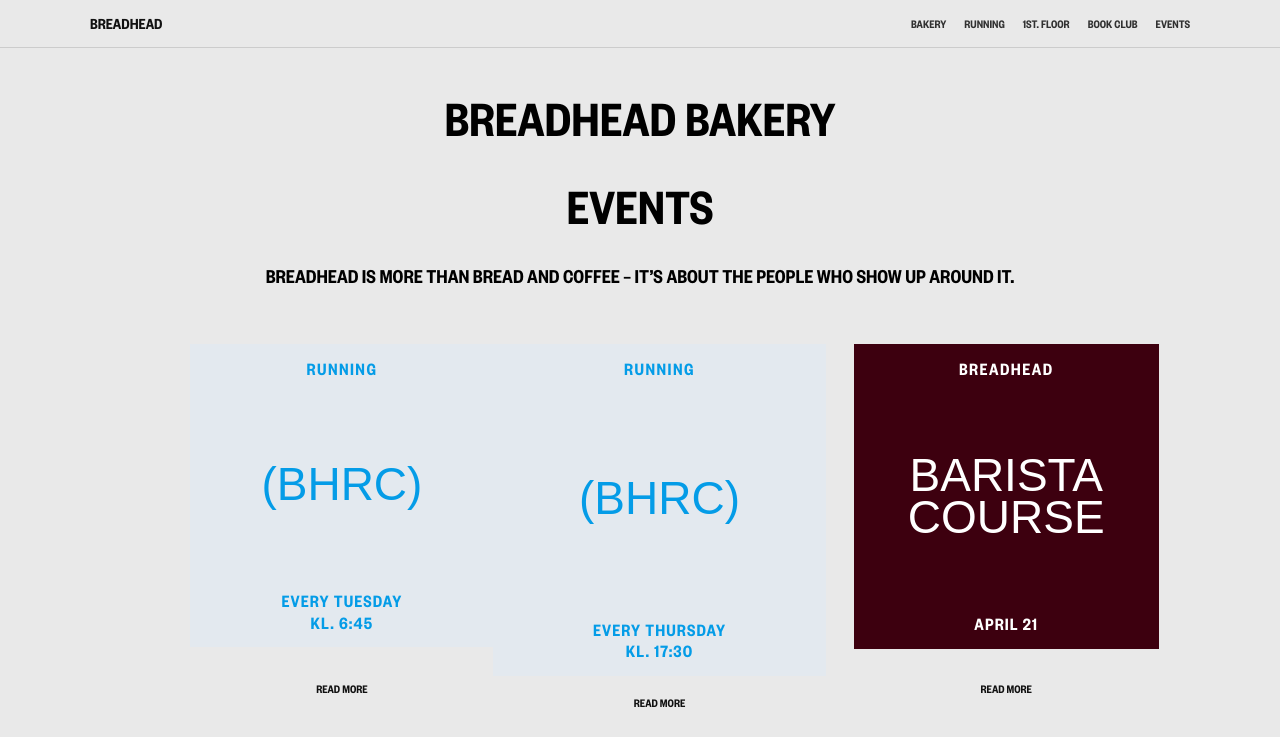
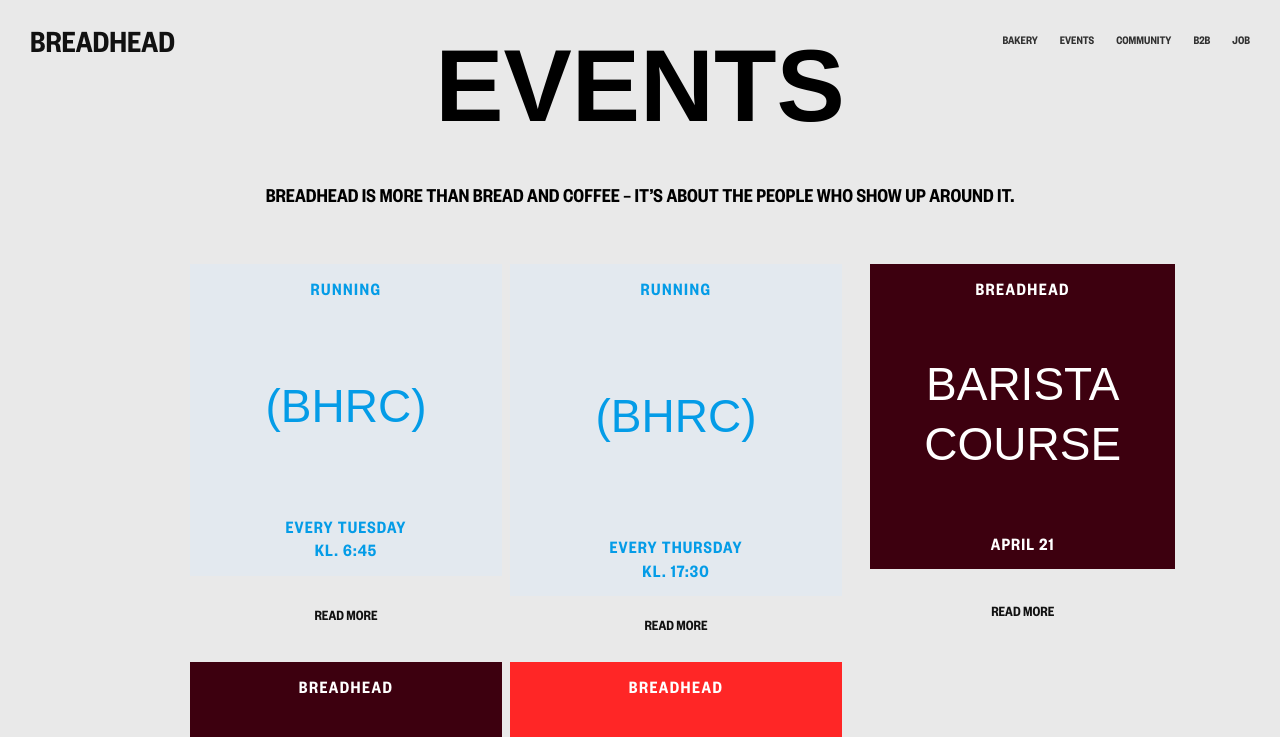
Before and after one commit to camillakthomsen/breadheadapp, a React (Create React App) app: page /events in a window 1280 px wide. Shown: the top 737 px of the page. Built offline with nearby package versions, Linux system fonts and the light colour scheme; a web font is replaced by a local one.

Commit message:
Ændringer for 19/4

```diff
--- a/src/components/NavBar.js
+++ b/src/components/NavBar.js
@@ -9,11 +9,19 @@
         <NavLink to="/" className="navBrand">BREADHEAD</NavLink>
 
         <nav className="navDesktop">
-          <NavLink to="/homebakery">BAKERY</NavLink>
-          <NavLink to="/homerunning">RUNNING</NavLink>
-          <NavLink to="/firstfloorinfo">1ST. FLOOR</NavLink>
-          <NavLink to="/bookclubinfo">BOOK CLUB</NavLink>
-          <NavLink to="/events">EVENTS</NavLink>
+
+          <NavLink to="/homebakery">Bakery</NavLink>
+          <NavLink to="/events">Events</NavLink>
+        <div className="dropdown"><span>Community</span>
+            <div className="dropdownMenu">
+                <NavLink to="/homerunning">Running</NavLink>
+                <NavLink to="/bookclubinfo">Book Club</NavLink>
+                <NavLink to="/firstfloorinfo">1st Floor</NavLink>
+            </div>
+        </div>
+
+          <NavLink to="/bakery2business">B2B</NavLink>
+          <NavLink to="/job">Job</NavLink>
         </nav>
 
         {/* din eksisterende burger */}
--- a/src/components/bakery/BaristaCourse.js
+++ b/src/components/bakery/BaristaCourse.js
@@ -7,6 +7,8 @@
   return (
     <div className="infoPage">
       <div className="infoContainer">
+        <br />
+        <br />
         {/* H1 (Bubble) */}
         <h1 className="infoHero">BARISTA COURSE</h1>
 
--- a/src/components/bakery/Events.js
+++ b/src/components/bakery/Events.js
@@ -63,8 +63,7 @@
 
   return (
   <div className="eventsPage">
-    <h1 className="eventsHeader">BREADHEAD BAKERY</h1>
-    <h1 className="eventsHeader">EVENTS</h1>
+    <h1 className="infoHero">EVENTS</h1>
 
     {/* TEXT BEFORE GRID */}
     <h2 className="eventsIntro">
--- a/src/components/bakery/SourdoughCourse.js
+++ b/src/components/bakery/SourdoughCourse.js
@@ -7,6 +7,8 @@
   return (
     <div className="infoPage">
       <div className="infoContainer">
+        <br />
+        <br />
         {/* H1 (Bubble) */}
         <h1 className="infoHero">SOURDOUGH COURSE</h1>
 
--- a/src/components/bakery/bakeryinfo.js
+++ b/src/components/bakery/bakeryinfo.js
@@ -10,8 +10,8 @@
   return (
     <section className="infoPage">
       <div className="infoContainer">
-        <h1 className="infoH1">BREADHEAD BAKERY</h1>
-
+        <br />
+        <br />
         <h2 className="infoHero">GOOD BREAD<br />GOOD CITY</h2>
 
         <p className="infoText">
--- a/src/components/bookclub/bookclubinfo.js
+++ b/src/components/bookclub/bookclubinfo.js
@@ -8,7 +8,8 @@
   return (
     <div className="infoPage bookInfoBg">
       <div className="infoContainer">
-
+        <br />
+        <br />
         <h2 className="infoHero">BOOK CLUB</h2>
 
         <p className="infoText bookInfoText">
--- a/src/components/firstfloor/firstfloorinfo.js
+++ b/src/components/firstfloor/firstfloorinfo.js
@@ -8,6 +8,8 @@
   return (
     <div className="infoPage">
       <div className="infoContainer">
+        <br />
+        <br />
         <h1 className="infoHero">1ST. FLOOR</h1>
 
         {/* Section */}
@@ -47,13 +49,6 @@
           FOOD, CRAFT AND THE CITY WE’RE PART OF. OTHER TIMES THE SPACE IS YOURS.
         </p>
 
-        <h2 className="infoSectionTitle">BOOK FOR PRIVATE EVENTS</h2>
-        <p className="infoText">
-          BREADHEAD 1ST FLOOR CAN ALSO BE BOOKED FOR PRIVATE DINNERS,
-          CELEBRATIONS, TALKS OR GATHERINGS - A PLACE TO BRING YOUR OWN PEOPLE
-          TOGETHER IN CALM AND CONSIDERED SURROUNDINGS.
-        </p>
-
         {/* Gallery */}
         <div className="infoGallery">
           <img src={firstfloor1} alt="Breadhead 1st floor 1" />
--- a/src/components/running/runninginfo.js
+++ b/src/components/running/runninginfo.js
@@ -7,11 +7,8 @@
   return (
     <div className="infoPage runningInfoBg">
       <div className="infoContainer">
-        <h1 className="infoH1">
-          BREADHEAD
-          <br />
-          RUNNING CLUB
-        </h1>
+        <br />
+        <br />
 
         <h2 className="runningInfoH2">(BHRC)</h2>
 
--- a/src/style/events.css
+++ b/src/style/events.css
@@ -47,7 +47,7 @@
   text-transform: uppercase;
   max-width: 900px;
   margin: 0 auto 40px;
-  line-height: 1.2;
+  line-height: 1.3;
 }
 
 /* instagram grid */
@@ -109,7 +109,7 @@
 .eventTileHero{
   font-family: var(--heroFont, "ABCStefan-BubbleTight"), sans-serif;
   font-size: 46px;
-  line-height: 0.92;
+  line-height: 1.3;
   text-transform: uppercase;
   text-align: center;
 
@@ -129,7 +129,7 @@
   text-transform: uppercase;
   letter-spacing: 0.06em;
   font-size: 18px;
-  line-height: 1.2;
+  line-height: 1.3;
 }
 
 .eventsIntro {
@@ -151,7 +151,7 @@
 
   font-family: "FoundersSemibold", sans-serif;
   font-weight: 400;
-  font-size: 12px;
+  font-size:clamp(0.90rem,1.15vw,1.2rem);
 
   color: #111;
   text-decoration: none;
@@ -174,7 +174,7 @@
   max-width: 900px;
   margin: 0 auto 18px;
   text-transform: uppercase;
-  font-size: clamp(0.90rem, 1.15vw, 1.2rem);
-  line-height: 1.35;
+  font-size:clamp(0.90rem,1.15vw,1.2rem);
+  line-height: 1.3;
   font-weight: 400;
 }
--- a/src/style/info.css
+++ b/src/style/info.css
@@ -46,7 +46,7 @@
 
 .infoHero {
   font-family: "BubbleTight", sans-serif;
-  font-size: clamp(4rem, 10vw, 9rem);
+  font-size: clamp(3rem, 8vw, 7rem);
   line-height: 0.9;
   text-transform: uppercase;
   margin: 0 0 50px;
@@ -62,7 +62,7 @@
 
 .infoText {
   font-family: "FoundersRegular", sans-serif;
-  font-size: clamp(0.90rem, 1.15vw, 1.2rem);
+  font-size:clamp(0.90rem,1.15vw,1.2rem);
   line-height: 1.3;
   text-transform: uppercase;
   max-width: 900px;
@@ -101,7 +101,7 @@
 
 /* ===== Bookclub page only ===== */
 .bookInfoBg {
-  background: #b6a6e7; /* lilla */
+  background: #d9d9d9; /* lilla */
   color: #000000;         /* gør tekst hvid som på billedet */
 }
 
@@ -158,10 +158,11 @@
 }
 
 .courseIntroText {
-  font-family: "FoundersSemibold", sans-serif;
-  font-size: clamp(1.4rem, 2vw, 2rem);
-  line-height: 1.05;
+  font-family: "FoundersRegular", sans-serif;
+  font-size:clamp(0.90rem,1.15vw,1.2rem);
+  line-height: 1.3;
   text-transform: uppercase;
+  max-width: 900px;
   margin: 0;
 }
 
@@ -183,18 +184,24 @@
 }
 
 .courseInfoBox {
-  background: #0d0d0d;
-  color: #fff;
-  padding: 26px;
-  text-transform: uppercase;
-  font-family: "FoundersSemibold", sans-serif;
-  font-size: 12px;
-  line-height: 1.4;
-  min-height: 240px;
-  display: grid;
-  place-items: center;
-  text-align: center;
-  box-sizing: border-box;
+background:#0d0d0d;
+color:white;
+
+padding:26px;
+
+font-family:"FoundersRegular", sans-serif;
+font-size:clamp(0.90rem,1.15vw,1.2rem);
+line-height:1.3;
+
+text-transform:uppercase;
+
+min-height:240px;
+
+display:grid;
+place-items:center;
+text-align:center;
+
+box-sizing:border-box;
 }
 
 .courseInfoBox p {
--- a/src/style/navbar.css
+++ b/src/style/navbar.css
@@ -1,49 +1,120 @@
 .siteHeader{
-  position: sticky;
-  top: 0;
-  z-index: 50;
-  background: transparent;
-  border-bottom: 1px solid rgba(0,0,0,0.12);
+position:fixed;
+top:0;
+left:0;
+width:100%;
+height:80px;
+
+z-index:9999;
+
+background:transparent;
 }
 
+/* Fordel venstre og højre efter skærmens bredde */
 .navRow{
-  max-width: 1100px;
-  margin: 0 auto;
-  padding: 14px 20px;
-  display: flex;
-  align-items: center;
-  justify-content: space-between;
+width:100%;
+height:100%;
+
+padding:0 30px;
+
+display:flex;
+align-items:center;
+justify-content:space-between;
+}
+
+/* Logo */
+.navBrand{
+text-decoration:none;
+color:#111;
+
+text-transform:uppercase;
+font-family:"FoundersGroteskCondensedSemibold",sans-serif;
+font-size:2rem;
+
+flex-shrink:0;
+}
+
+/* Menu til højre */
+.navDesktop{
+display:flex;
+align-items:center;
+gap:22px;
+
+margin-left:auto;   /* skub menuen helt til højre */
+margin-right:60px;  /* ...men træk den 60px ind */
+}
+
+.navDesktop a,
+.dropdown span{
+display:flex;
+align-items:center;
+
+text-decoration:none;
+color:#111;
+
+text-transform:uppercase;
+font-family:"FoundersGroteskCondensedSemibold",sans-serif;
+font-size:12px;
+
+line-height:1;
+
+opacity:.85;
+transition:.3s;
+cursor:pointer;
+}
+
+.navDesktop a:hover,
+.dropdown span:hover{
+opacity:1;
+}
+
+/* Dropdown */
+.dropdown{
+position:relative;
+}
+
+.dropdownMenu{
+position:absolute;
+top:100%;
+left:0;
+
+display:none;
+flex-direction:column;
+
+padding-top:14px;
+min-width:170px;
+}
+
+.dropdown:hover .dropdownMenu{
+display:flex;
+}
+
+.dropdownMenu a{
+padding:6px 0;
+white-space:nowrap;
+}
+
+/* Mobile */
+.navMobileOnly{
+display:none;
+}
+
+@media (max-width:768px){
+
+.navRow{
+padding:0 20px;
+}
+
+.navDesktop{
+display:none;
+}
+
+.navMobileOnly{
+display:block;
 }
 
 .navBrand{
-  text-decoration: none;
-  color: #111;
-  text-transform: uppercase;
-  font-family: "FoundersGroteskCondensedSemibold", sans-serif;
+font-size:1.6rem;
 }
 
-.navDesktop{
-  display: flex;
-  gap: 18px;
 }
-
-.navDesktop a{
-  text-decoration: none;
-  color: #111;
-  text-transform: uppercase;
-  font-family: "FoundersGroteskCondensedSemibold", sans-serif;
-  font-size: 12px;
-  opacity: 0.85;
-}
-.navDesktop a:hover{ opacity: 1; }
-
-/* burger wrapper */
-.navMobileOnly{
-  display: none;
-}
-
-/* Mobil: skjul desktop links, vis burger */
-@media (max-width: 768px){
-  .navDesktop{ display: none; }
-  .navMobileOnly{ display: block; }
-}
```
